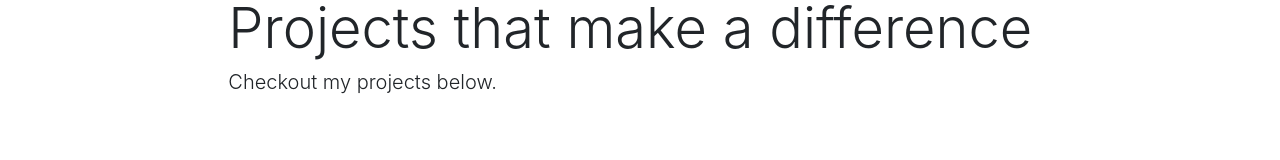
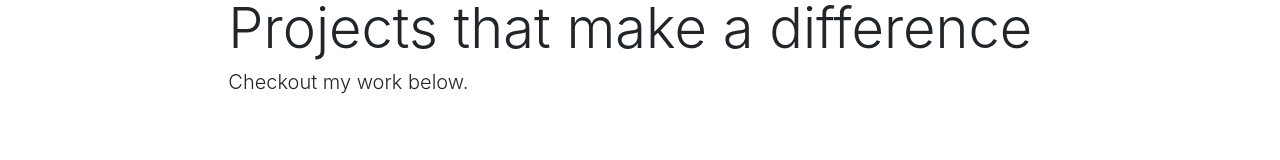
Before and after one commit to Don-Stevenson/personalWebsite, a React (Create React App) app: page / in a window 1280 px wide. Shown: the part 233-393 px from the top of the page. Built offline with nearby package versions, Linux system fonts and the light colour scheme.

Commit message:
clean up app js and update useState text

```diff
--- a/src/App.js
+++ b/src/App.js
@@ -11,43 +11,14 @@ import AboutPage from "./pages/AboutPage";
 import ContactPage from "./pages/ContactPage";
 
 const App = () => {
-  // const [headerLinks] = useState([
-  //   { title: "Home", path: "/" },
-  //   { title: "about", path: "/about" },
-  //   { title: "Contact", path: "/contact" }
-  // ]);
-  // const [title] = useState("Don Stevenson");
   const [home] = useState({
     title: "Keep Learning.",
     subTitle: "Projects that make a difference",
-    text: "Checkout my projects below."
+    text: "Checkout my work below."
   });
   const [about] = useState({ title: "About Me" });
   const [contact] = useState({ title: "Talk to Me" });
-  // constructor(props) {
-  //   super(props);
-  //   this.state = {
-  //     title: "Don Stevenson",
-  //     headerLinks: [
-  //       { title: "Home", path: "/" },
-  //       { title: "about", path: "/about" },
-  //       { title: "Contact", path: "/contact" }
-  //     ],
-  //     home: {
-  //       title: "Keep Learning.",
-  //       subTitle: "Projects that make a difference",
-  //       text: "Checkout my projects below."
-  //     },
-  //     about: {
-  //       title: "About me"
-  //     },
-  //     contact: {
-  //       title: "Talk to me"
-  //     }
-  //   };
-  // }
 
-  // render() {
   return (
     <Router>
       <Container className="p-0" fluid={true}>
@@ -91,6 +62,6 @@ const App = () => {
     </Router>
   );
 };
-// }
+
 
 export default App;
```
Also changed, not shown: src/pages/AboutPage.js (+4 -3 lines).
